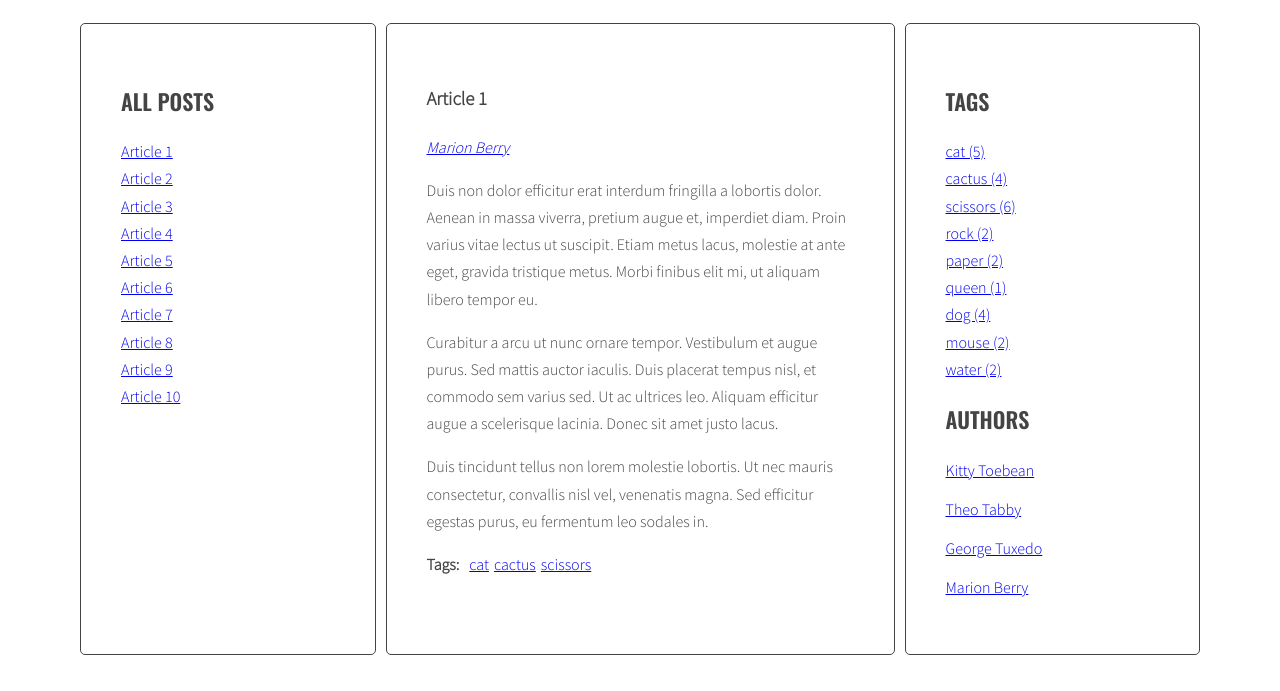
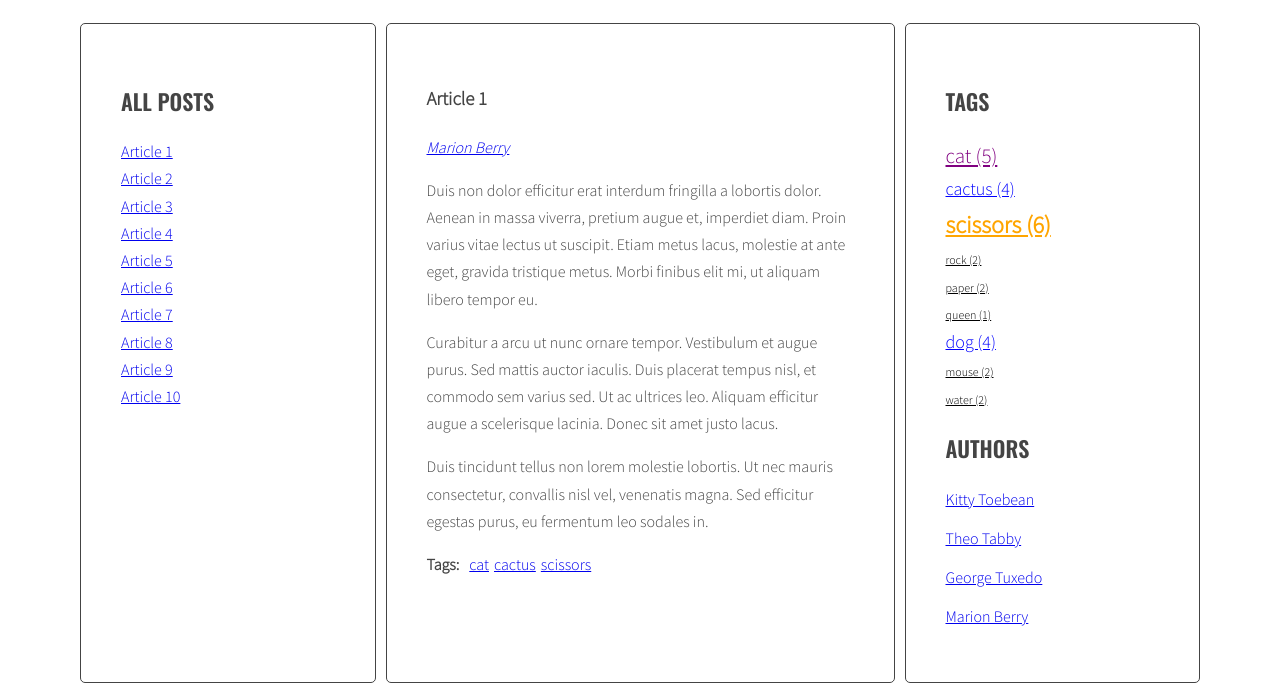
Before and after one commit to madzikowael/JAVASCRIPT-BLOG-_Ver.2, a website: page index.html in a window 1280 px wide. Shown: the part 220-911 px from the top of the page. Before the commit the page ends 883 px from the top, so only its background shows below. Drawn offline with nearby package versions, Linux system fonts and the light colour scheme.

Commit message:
Add color and font-size to .tag-size-X

```diff
--- a/js/script.js
+++ b/js/script.js
@@ -204,7 +204,7 @@ const articles = document.querySelectorAll(optArticleSelector);
   for(let tag in allTags){
     /* [NEW] generate code of link and add it to allTagsHTML */
 
-    allTagsHTML += `<li><a class="${'#' + optCloudClassPrefix + calculateTagClass(allTags[tag], tagsParams)}" href="#${tag}"><span>${tag} (${allTags[tag]})</span></a></li>`;
+    allTagsHTML += `<li><a class="${optCloudClassPrefix + calculateTagClass(allTags[tag], tagsParams)}" href="#${tag}"><span>${tag} (${allTags[tag]})</span></a></li>`;
     //const tagLinkHTML = '<li><a class"' + calculateTagClass(allTags[tag], tagsParams) + '"</a></li>';
 
    // allTagsHTML += tagLinkHTML;
--- a/sass/style.scss
+++ b/sass/style.scss
@@ -123,3 +123,33 @@ body {
     margin: 0 10px 0 0;
   }
 }
+
+
+.tag-size-1 {
+  color: black;
+  font-size: 12px;
+}
+
+.tag-size-2 {
+  color: green;
+  font-size: 15px;
+}
+
+.tag-size-3 {
+  color: blue;
+  font-size: 18px;
+}
+
+.tag-size-4 {
+  color: purple;
+  font-size: 21px;
+}
+
+.tag-size-5 {
+  color: orange;
+  font-size: 24px;
+  font-weight: 800;
+}
+ul.list.tags{
+  display: inline-block;
+}
```
Also changed, not shown: css/style.css, 1 other file.
